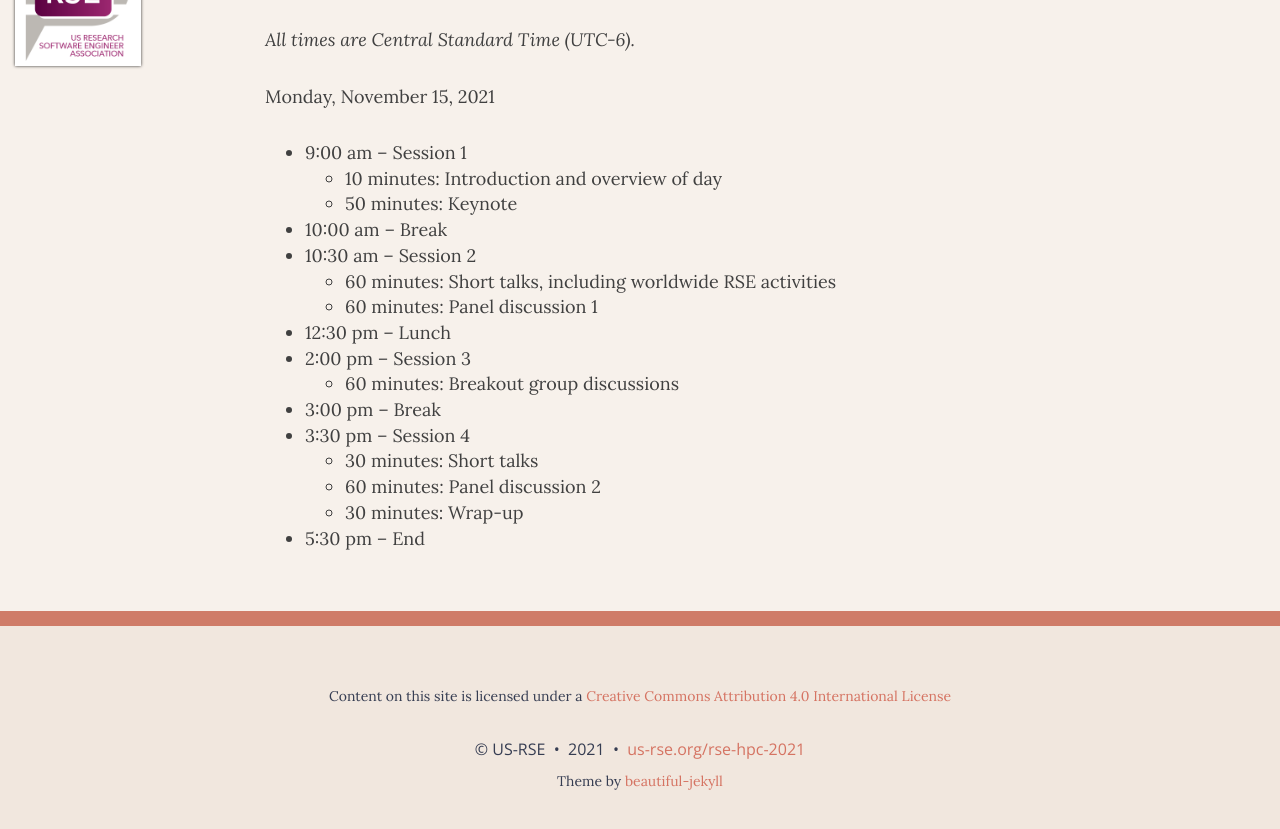
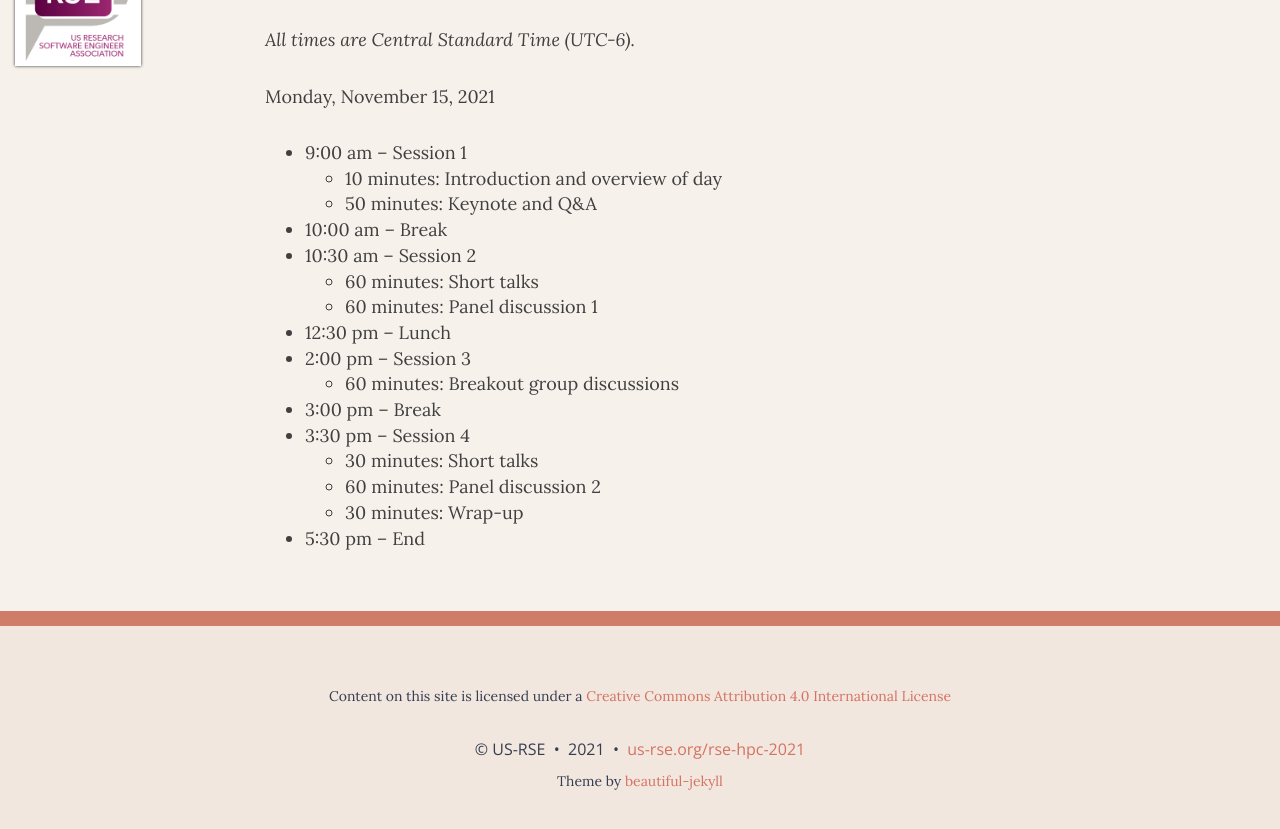
Before and after one commit to USRSE/rse-hpc-2021, a Jekyll site: the page built from pages/agenda.md, in a window 1280 px wide and 1046 px high, cut to the strip 104-942 px from the top of the window. Shown: the top 829 px of the strip. Built offline with Jekyll 4.4.1, drawn with Linux system fonts in a browser that asks for light colours; nearby versions of some CDN libraries.

Commit message:
Add minor fixes to agenda

```diff
--- a/pages/agenda.md
+++ b/pages/agenda.md
@@ -10,10 +10,10 @@ Monday, November 15, 2021
 
 - 9:00 am -- Session 1
     - 10 minutes: Introduction and overview of day
-    - 50 minutes: Keynote
+    - 50 minutes: Keynote and Q&A
 - 10:00 am -- Break
 - 10:30 am -- Session 2
-    - 60 minutes: Short talks, including worldwide RSE activities
+    - 60 minutes: Short talks
     - 60 minutes: Panel discussion 1
 - 12:30 pm -- Lunch
 - 2:00 pm -- Session 3
```
